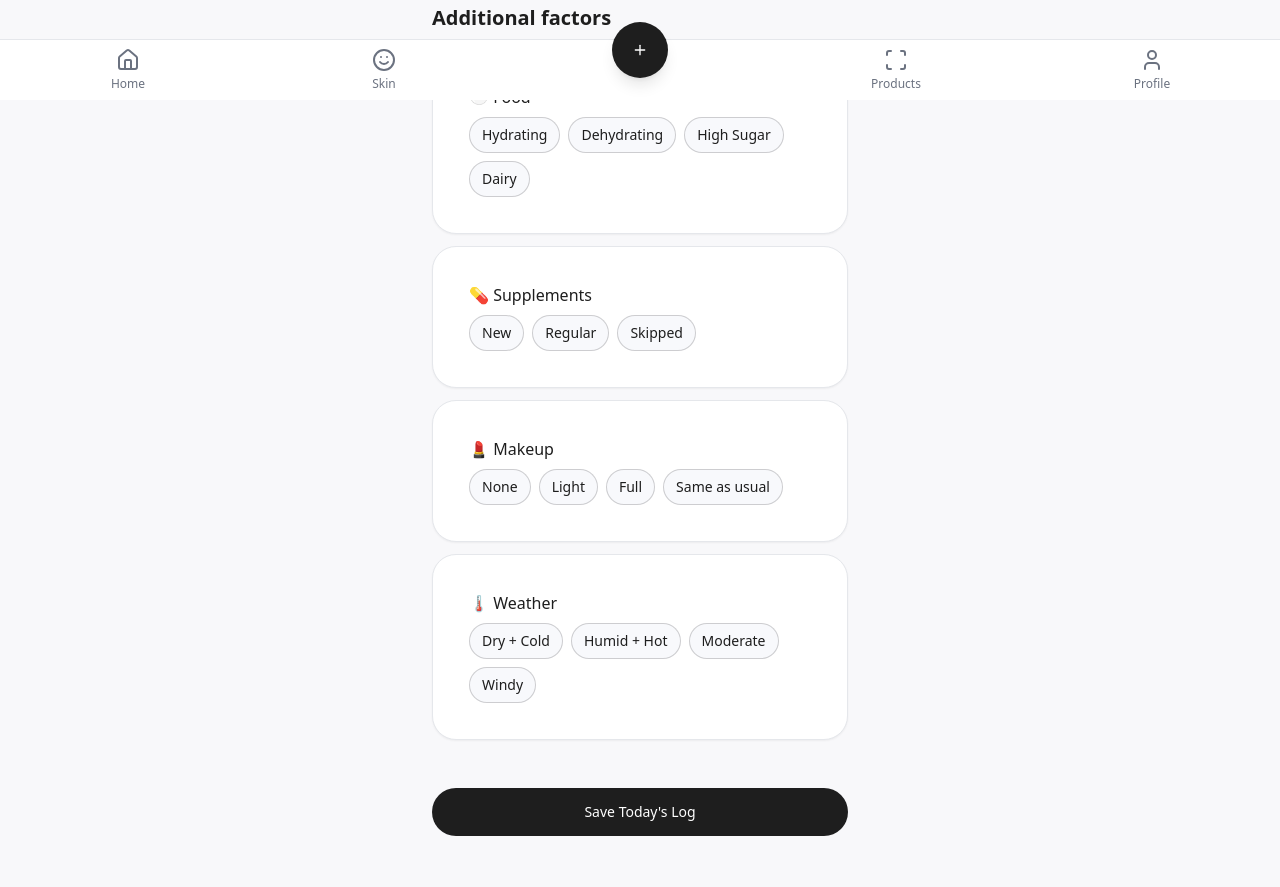
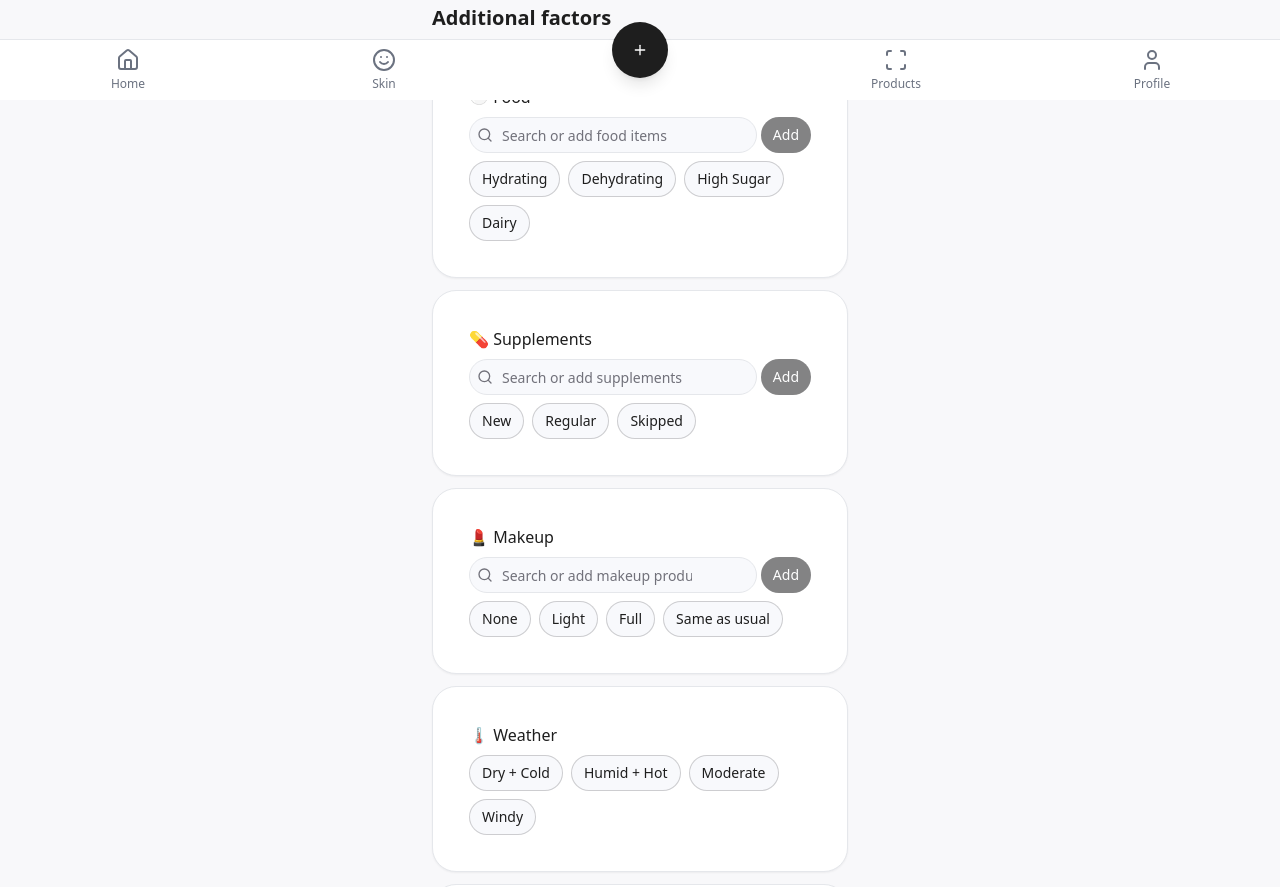
Before and after one commit to mattcoatsworth/skin-savvy-scan-track-0afccea7, a React (Vite) app: page /log-skin-condition in a window 1280 px wide. Shown: the part 700-1587 px from the top of the page. Built offline with nearby package versions, Linux system fonts and the light colour scheme.

Commit message:
feat: Add product search and menstrual cycle to log form
Adds product search functionality to the food, supplements, and makeup sections of the skin condition log form. Also adds a new section for logging menstrual cycle information.

```diff
--- a/src/pages/LogSkinCondition.tsx
+++ b/src/pages/LogSkinCondition.tsx
@@ -1,9 +1,9 @@
-
 import React, { useState } from "react";
-import { ArrowLeft, Camera } from "lucide-react";
+import { ArrowLeft, Camera, Search } from "lucide-react";
 import { Link } from "react-router-dom";
 import { Button } from "@/components/ui/button";
 import { Card, CardContent } from "@/components/ui/card";
+import { Input } from "@/components/ui/input";
 import AppNavigation from "@/components/AppNavigation";
 
 const LogSkinCondition = () => {
@@ -12,7 +12,15 @@ const LogSkinCondition = () => {
     food: [],
     supplements: [],
     makeup: [],
-    weather: []
+    weather: [],
+    menstrualCycle: []
+  });
+
+  // Add state for search inputs
+  const [searchInputs, setSearchInputs] = useState({
+    food: "",
+    supplements: "",
+    makeup: ""
   });
 
   const moodOptions = [
@@ -38,6 +46,25 @@ const LogSkinCondition = () => {
       }
       return updatedFactors;
     });
+  };
+
+  const handleSearchChange = (category: string, value: string) => {
+    setSearchInputs(prev => ({
+      ...prev,
+      [category]: value
+    }));
+  };
+
+  const handleAddCustomFactor = (category: string) => {
+    const value = searchInputs[category as keyof typeof searchInputs];
+    if (value && !selectedFactors[category].includes(value)) {
+      handleFactorSelect(category, value);
+      // Clear the search input after adding
+      setSearchInputs(prev => ({
+        ...prev,
+        [category]: ""
+      }));
+    }
   };
 
   return (
@@ -83,9 +110,34 @@ const LogSkinCondition = () => {
           <div>
             <h2 className="text-xl font-semibold mb-4 text-skin-black">Additional factors</h2>
             <div className="space-y-3">
+              {/* Food Card with Search */}
               <Card className="ios-card">
                 <CardContent className="p-4">
                   <h3 className="font-medium mb-2 text-skin-black">🥗 Food</h3>
+
+                  {/* Search Input for Food */}
+                  <div className="relative mb-2">
+                    <div className="flex">
+                      <div className="relative flex-grow">
+                        <Search className="absolute left-2 top-2.5 h-4 w-4 text-muted-foreground" />
+                        <Input
+                          placeholder="Search or add food items"
+                          value={searchInputs.food}
+                          onChange={(e) => handleSearchChange("food", e.target.value)}
+                          className="pl-8 pr-16 py-2 text-sm h-9"
+                        />
+                      </div>
+                      <Button
+                        size="sm"
+                        onClick={() => handleAddCustomFactor("food")}
+                        className="ml-1"
+                        disabled={!searchInputs.food}
+                      >
+                        Add
+                      </Button>
+                    </div>
+                  </div>
+
                   <div className="flex flex-wrap gap-2">
                     {["Hydrating", "Dehydrating", "High Sugar", "Dairy"].map(factor => (
                       <Button
@@ -98,13 +150,52 @@ const LogSkinCondition = () => {
                         {factor}
                       </Button>
                     ))}
+                    {selectedFactors.food
+                      .filter(factor => !["Hydrating", "Dehydrating", "High Sugar", "Dairy"].includes(factor))
+                      .map(factor => (
+                        <Button
+                          key={factor}
+                          variant="default"
+                          size="sm"
+                          className="rounded-full bg-skin-black text-white"
+                          onClick={() => handleFactorSelect('food', factor)}
+                        >
+                          {factor}
+                        </Button>
+                      ))
+                    }
                   </div>
                 </CardContent>
               </Card>
 
+              {/* Supplements Card with Search */}
               <Card className="ios-card">
                 <CardContent className="p-4">
                   <h3 className="font-medium mb-2 text-skin-black">💊 Supplements</h3>
+
+                  {/* Search Input for Supplements */}
+                  <div className="relative mb-2">
+                    <div className="flex">
+                      <div className="relative flex-grow">
+                        <Search className="absolute left-2 top-2.5 h-4 w-4 text-muted-foreground" />
+                        <Input
+                          placeholder="Search or add supplements"
+                          value={searchInputs.supplements}
+                          onChange={(e) => handleSearchChange("supplements", e.target.value)}
+                          className="pl-8 pr-16 py-2 text-sm h-9"
+                        />
+                      </div>
+                      <Button
+                        size="sm"
+                        onClick={() => handleAddCustomFactor("supplements")}
+                        className="ml-1"
+                        disabled={!searchInputs.supplements}
+                      >
+                        Add
+                      </Button>
+                    </div>
+                  </div>
+
                   <div className="flex flex-wrap gap-2">
                     {["New", "Regular", "Skipped"].map(factor => (
                       <Button
@@ -117,13 +208,52 @@ const LogSkinCondition = () => {
                         {factor}
                       </Button>
                     ))}
+                    {selectedFactors.supplements
+                      .filter(factor => !["New", "Regular", "Skipped"].includes(factor))
+                      .map(factor => (
+                        <Button
+                          key={factor}
+                          variant="default"
+                          size="sm"
+                          className="rounded-full bg-skin-black text-white"
+                          onClick={() => handleFactorSelect('supplements', factor)}
+                        >
+                          {factor}
+                        </Button>
+                      ))
+                    }
                   </div>
                 </CardContent>
               </Card>
 
+              {/* Makeup Card with Search */}
               <Card className="ios-card">
                 <CardContent className="p-4">
                   <h3 className="font-medium mb-2 text-skin-black">💄 Makeup</h3>
+
+                  {/* Search Input for Makeup */}
+                  <div className="relative mb-2">
+                    <div className="flex">
+                      <div className="relative flex-grow">
+                        <Search className="absolute left-2 top-2.5 h-4 w-4 text-muted-foreground" />
+                        <Input
+                          placeholder="Search or add makeup products"
+                          value={searchInputs.makeup}
+                          onChange={(e) => handleSearchChange("makeup", e.target.value)}
+                          className="pl-8 pr-16 py-2 text-sm h-9"
+                        />
+                      </div>
+                      <Button
+                        size="sm"
+                        onClick={() => handleAddCustomFactor("makeup")}
+                        className="ml-1"
+                        disabled={!searchInputs.makeup}
+                      >
+                        Add
+                      </Button>
+                    </div>
+                  </div>
+
                   <div className="flex flex-wrap gap-2">
                     {["None", "Light", "Full", "Same as usual"].map(factor => (
                       <Button
@@ -136,10 +266,25 @@ const LogSkinCondition = () => {
                         {factor}
                       </Button>
                     ))}
+                    {selectedFactors.makeup
+                      .filter(factor => !["None", "Light", "Full", "Same as usual"].includes(factor))
+                      .map(factor => (
+                        <Button
+                          key={factor}
+                          variant="default"
+                          size="sm"
+                          className="rounded-full bg-skin-black text-white"
+                          onClick={() => handleFactorSelect('makeup', factor)}
+                        >
+                          {factor}
+                        </Button>
+                      ))
+                    }
                   </div>
                 </CardContent>
               </Card>
 
+              {/* Weather Card - Keeping original */}
               <Card className="ios-card">
                 <CardContent className="p-4">
                   <h3 className="font-medium mb-2 text-skin-black">🌡️ Weather</h3>
@@ -151,6 +296,26 @@ const LogSkinCondition = () => {
                         size="sm"
                         className={`rounded-full ${selectedFactors.weather.includes(factor) ? 'bg-skin-black text-white' : 'text-skin-black border-skin-black/20'}`}
                         onClick={() => handleFactorSelect('weather', factor)}
+                      >
+                        {factor}
+                      </Button>
+                    ))}
+                  </div>
+                </CardContent>
+              </Card>
+
+              {/* New Menstrual Cycle Card */}
+              <Card className="ios-card">
+                <CardContent className="p-4">
+                  <h3 className="font-medium mb-2 text-skin-black">🔴 Menstrual Cycle</h3>
+                  <div className="flex flex-wrap gap-2">
+                    {["Not Menstruating", "Menstruating", "PMS", "Ovulation", "Spotting"].map(factor => (
+                      <Button
+                        key={factor}
+                        variant={selectedFactors.menstrualCycle.includes(factor) ? "default" : "outline"}
+                        size="sm"
+                        className={`rounded-full ${selectedFactors.menstrualCycle.includes(factor) ? 'bg-skin-black text-white' : 'text-skin-black border-skin-black/20'}`}
+                        onClick={() => handleFactorSelect('menstrualCycle', factor)}
                       >
                         {factor}
                       </Button>
```
